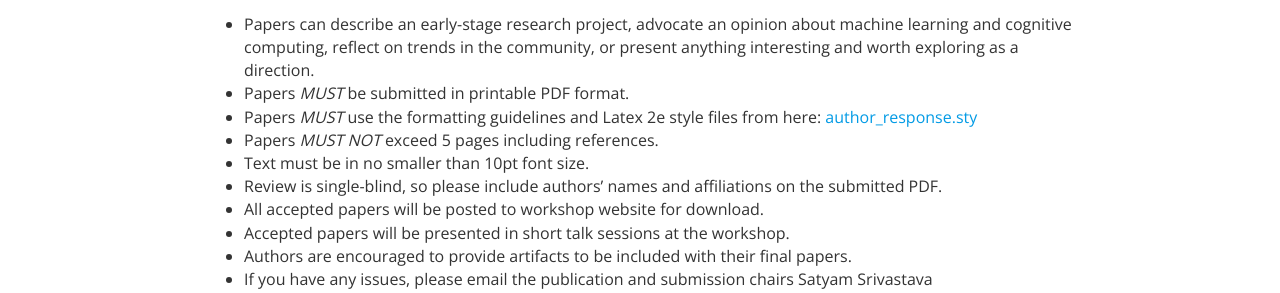
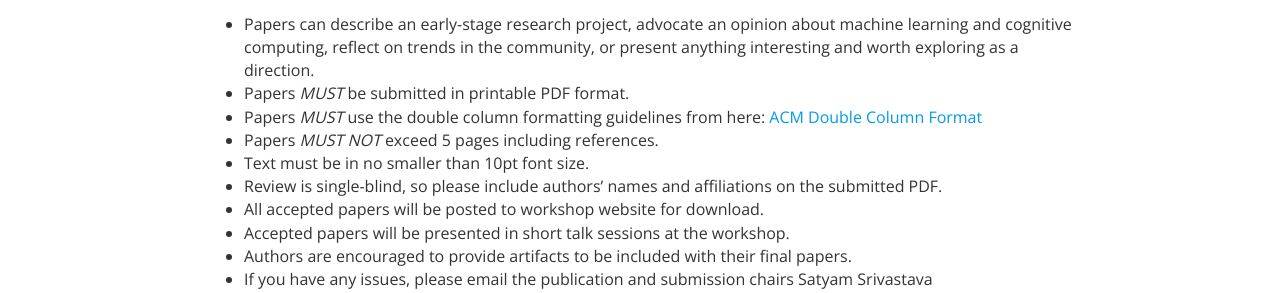
Before and after one commit to mgoldfar/emc2-web, a Jekyll site: the page built from submission.html, in a window 1280 px wide. Shown: the part 629-922 px from the top of the page. Built offline with Jekyll 4.4.1, drawn with Linux system fonts in a browser that asks for light colours.

Commit message:
changed from NeurIPS format to ACM large file double column

```diff
--- a/submission.html
+++ b/submission.html
@@ -96,7 +96,7 @@ show_note: True
                     cognitive computing, reflect on trends in the community, or present anything interesting and worth
                     exploring as a direction.</li>
                 <li>Papers <em>MUST</em> be submitted in printable PDF format.</li>
-                <li>Papers <em>MUST</em> use the formatting guidelines and Latex 2e style files from here: <a href="https://neurips.cc/Conferences/2019/PaperInformation/StyleFiles">author_response.sty</a></li>
+                <li>Papers <em>MUST</em> use the double column formatting guidelines from here: <a href="https://www.acm.org/publications/acm-latex-style-guide-3jan2017">ACM Double Column Format</a></li>
                     <!-- ul class="browser-default">
                         <li><strong>ACM SIGPLAN</strong> <a href="http://www.sigplan.org/Resources/Author/">formatting guidelines</a></li>
                         <li><strong>IEEE</strong> conference <a href="https://www.ieee.org/conferences/publishing/templates.html">formatting guidelines</a></li>
```
